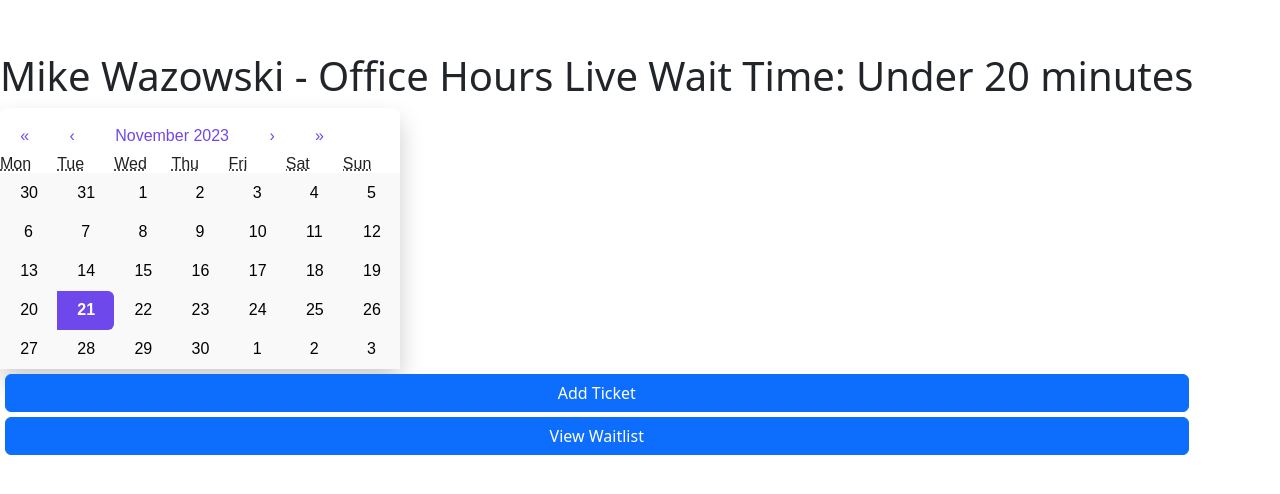
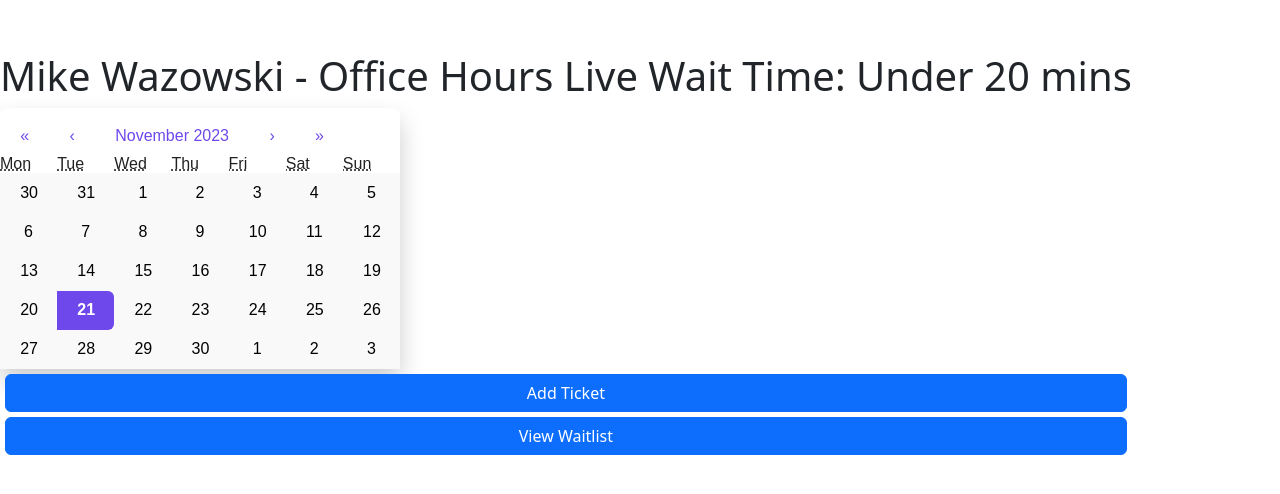
Before and after one commit to JoshHutchison/Team5, a React (Vite) app in the folder team5/: page / in a window 1280 px wide. Shown: the part 144-638 px from the top of the page. Built offline with nearby package versions, Linux system fonts and the light colour scheme.

Commit message:
Header Changes

```diff
--- a/team5/src/App.css
+++ b/team5/src/App.css
@@ -13,7 +13,6 @@
   box-shadow: 0 3px 6px rgba(0, 0, 0, 0.16), 0 3px 6px rgba(0, 0, 0, 0.23);
 
 }
-
 
 /* header.css */
 .header {
--- a/team5/src/components/Header.jsx
+++ b/team5/src/components/Header.jsx
@@ -4,7 +4,7 @@ const Header = () => {
   return (
     <header>
       <h1>Mike Wazowski - Office Hours
-        Live Wait Time: Under 20 minutes
+        Live Wait Time: Under 20 mins
       </h1>
     </header>
   );
```
